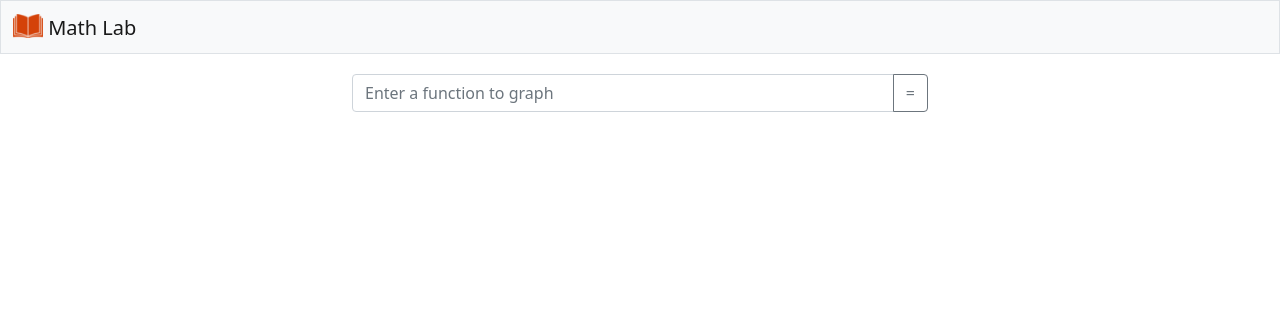
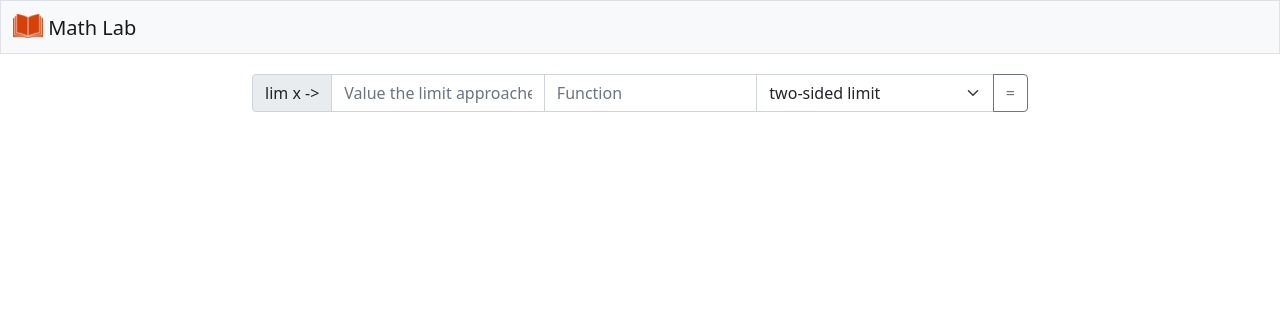
Before and after one commit to danaiamirali/Math-Lab, a Flask app: template templates/limit.html in a window 1280 px wide. Shown: the top 314 px of the page. Run offline with Flask 2, Linux system fonts and the light colour scheme; the template is opened without the code that fills it, so the values that code supplies are empty.

Commit message:
Math Lab Limits
Completed Limits implementation, and figured out querying the Wolfram API

```diff
--- a/app.py
+++ b/app.py
@@ -42,13 +42,26 @@ def derivative():
 @app.route("/integral", methods=["GET", "POST"])
 def integral():
     if request.method == "POST":
-        pass
+        method = "integrate"
     else:
         return render_template("integral.html")
 
-@app.route("/limit", methods=["GET, POST"])
+@app.route("/limit", methods=["GET", "POST"])
 def limit():
     if request.method == "POST":
-        pass
+        # find the limit of function as it approaches c from left/right
+        podid = "Limit"
+        method = "lim "
+        function = request.form.get("function")
+        c = request.form.get("limitapproaches")
+        side = request.form.get("side")
+
+        additional = f" as x->{c}{side}"
+
+        inp = method + function + additional
+        print(inp)
+        answer = wolfram(inp, podid)
+
+        return render_template("limit.html", inp=inp, answer=answer, post=True)
     else:
         return render_template("limit.html")
--- a/helpers.py
+++ b/helpers.py
@@ -11,14 +11,24 @@ def graph(query):
 
     return 0;
 
-def wolfram(query):
+def wolfram(query, podid):
     # Contact API
-    url = f"http://api.wolframalpha.com/v2/query?input={urllib.parse.quote_plus(query.strip())}&appid={APP_ID}&output=json"
-    print(url)
-    response = requests.get(url)
-    response.raise_for_status()
+    try:
+        url = f"http://api.wolframalpha.com/v2/query?appid={APP_ID}&input={urllib.parse.quote(query)}&includepodid={podid}&output=json"
+        print(url)
+        response = requests.get(url).json()
+    except:
+        return "Error in Contacting API"
+
+    print('ya')
     # Give Back Answer
+    try:
+        answer = {}
 
-    print(response)
+        r=response["queryresult"]["pods"][0]["subpods"][0]
+        answer["plaintext"] = r["plaintext"]
+        answer["image"] = r["img"]["src"]
+    except:
+        return "Parsing Error"
 
-    return response
+    return answer
--- a/static/styles.css
+++ b/static/styles.css
@@ -1,6 +1,6 @@
 @media (min-width: 1200px) {
     .container{
-        max-width: 600px;
+        max-width: 800px;
     }
 }
 .card-header-custom {
--- a/templates/derivative.html
+++ b/templates/derivative.html
@@ -6,12 +6,13 @@
 {% endblock %}
 
 {% block main %}
-<form action = "/calculated" method = "post">
+<form action = "/derivative" method = "post">
     <div class="row gy-5" style="padding-top:20px; padding-bottom:20px">
         <div class="input-group mb-3">
             <span class="input-group-text" id="basic-addon1">d/dx</span>
             <input type="text" class="form-control" placeholder="Enter a function to differentiate here" aria-label="Derivative" aria-describedby="basic-addon1" name = "query">
-          </div>
+            <button class="btn btn-outline-secondary" type="submit" id="calculatebutton">=</button>
+        </div>
     </div>
 </form>
 {% endblock %}
--- a/templates/limit.html
+++ b/templates/limit.html
@@ -6,12 +6,27 @@
 {% endblock %}
 
 {% block main %}
-<form action = "/calculated" method = "post">
+<form action = "/limit" method = "post">
     <div class="row gy-5" style="padding-top:20px; padding-bottom:20px">
         <div class="input-group mb-3">
-            <input type="text" class="form-control" placeholder="Enter a function to graph" aria-label="Graph" aria-describedby="button-addon2" name ="query">
-            <button class="btn btn-outline-secondary" type="button" id="calculatebutton">=</button>
+            <span class="input-group-text" id="basic-addon1">lim x -></span>
+            <input type="text" class="form-control" placeholder="Value the limit approaches" aria-label="C" aria-describedby="button-addon2" name ="limitapproaches">
+            <input type="text" class="form-control" placeholder="Function" aria-label="Function" aria-describedby="button-addon2" name ="function">
+            <select class="form-select" name="side">
+                <option value="">two-sided limit</option>
+                <option value="-">from the left</option>
+                <option value="+">from the right</option>
+            </select>
+            <button class="btn btn-outline-secondary" type="submit" id="calculatebutton">=</button>
         </div>
     </div>
 </form>
+{% if post %}
+<p>
+    Input: {{ inp }}
+    <hr>
+    Answer: <br>
+    <img src= {{ answer.image }} alt={{ answer.plaintext }}>
+</p>
+{% endif %}
 {% endblock %}
```
